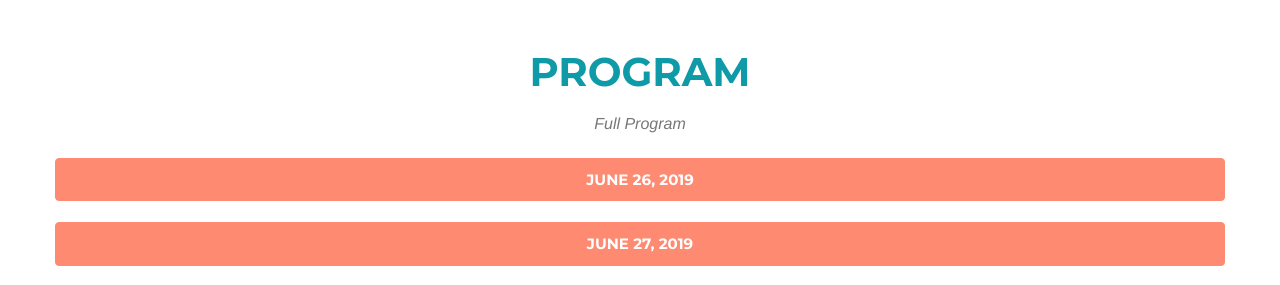
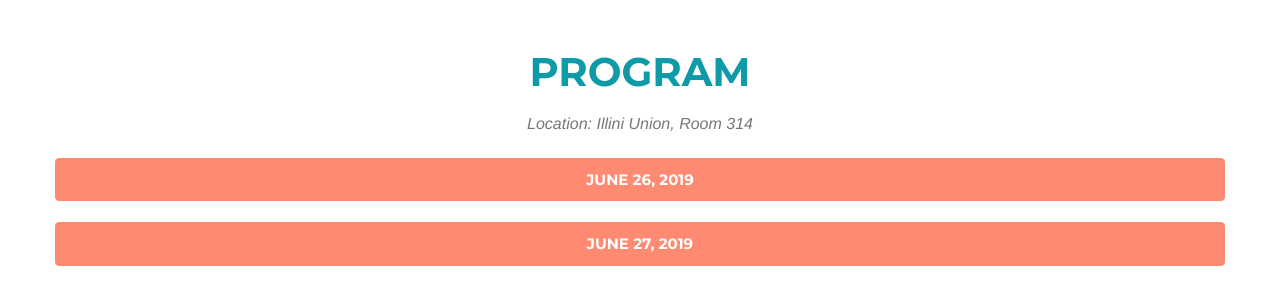
Before and after one commit to arfc/twofcs19, a Jekyll site: the page built from program/program.md, in a window 1280 px wide. Shown: the part 400-685 px from the top of the page. Built offline with Jekyll 4.4.1, drawn with Linux system fonts in a browser that asks for light colours; some web fonts are replaced.

Commit message:
program location

```diff
--- a/program/program.md
+++ b/program/program.md
@@ -1,6 +1,6 @@
 ---
 layout: schedule
 title: Program
-subtitle: "Full Program"
+subtitle: "Location: Illini Union, Room 314"
 permalink: /program/schedule/
 ---
```
